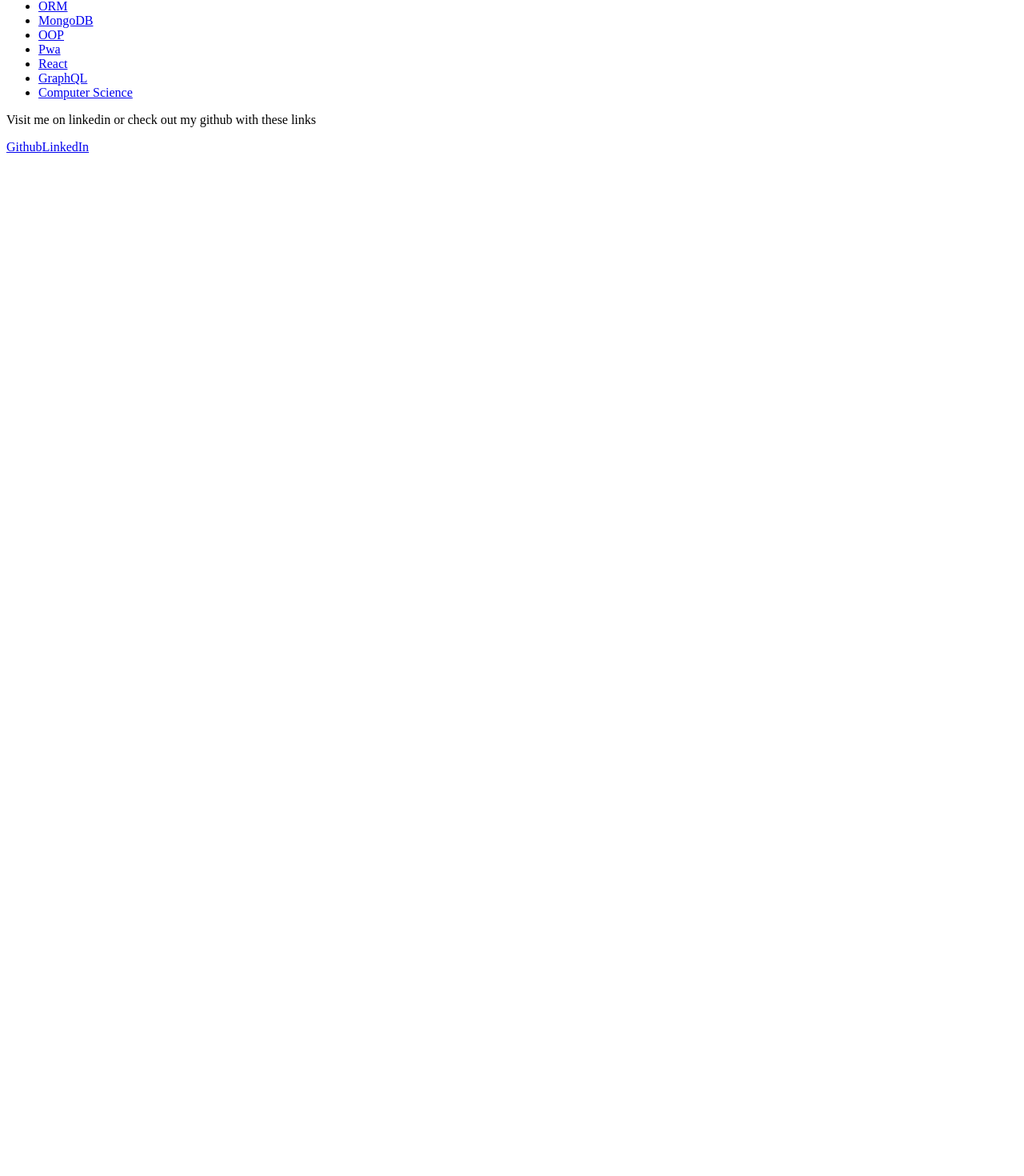
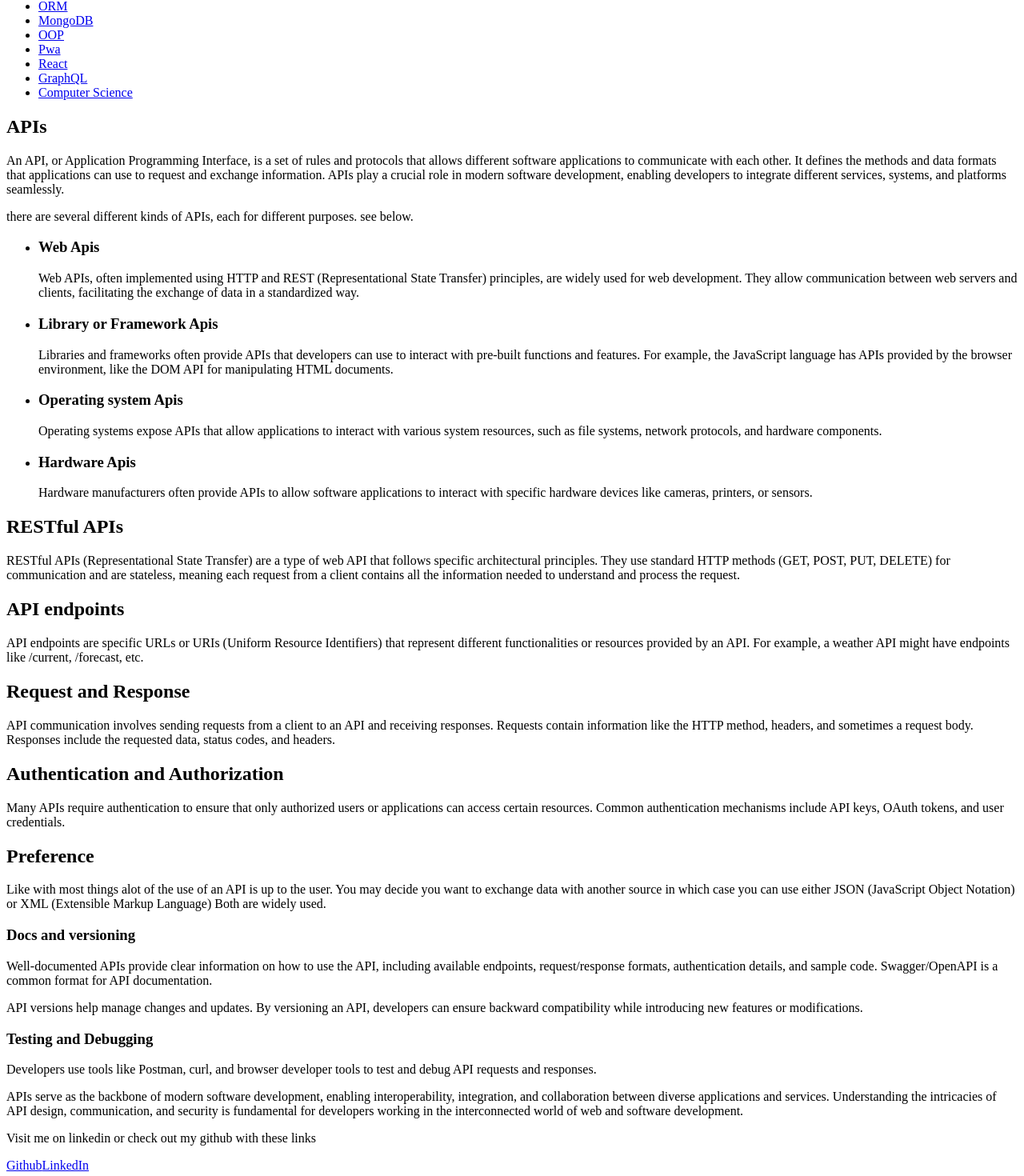
Before and after one commit to figuri/FullyStacked, a React (Vite) app: page /api in a window 1280 px wide. Shown: the part 230-1700 px from the top of the page at 80% size. Before the commit the page ends 800 px from the top, so only its background shows below. Built offline with nearby package versions, Linux system fonts and the light colour scheme.

Commit message:
wrote jsx for api component

```diff
--- a/src/components/pages/Api.jsx
+++ b/src/components/pages/Api.jsx
@@ -1,5 +1,128 @@
-import React from 'react';
+import React from "react";
 
 export default function Api() {
-
+  return (
+    <section>
+      <div>
+        <h1>APIs</h1>
+        <p>
+          An API, or Application Programming Interface, is a set of rules and
+          protocols that allows different software applications to communicate
+          with each other. It defines the methods and data formats that
+          applications can use to request and exchange information. APIs play a
+          crucial role in modern software development, enabling developers to
+          integrate different services, systems, and platforms seamlessly.
+        </p>
+        <p>
+          there are several different kinds of APIs, each for different
+          purposes. see below.
+        </p>
+        <ul>
+          <li>
+            <h3>Web Apis</h3>
+            <p>
+              Web APIs, often implemented using HTTP and REST (Representational
+              State Transfer) principles, are widely used for web development.
+              They allow communication between web servers and clients,
+              facilitating the exchange of data in a standardized way.
+            </p>
+          </li>
+          <li>
+            <h3>Library or Framework Apis</h3>
+            <p>
+              Libraries and frameworks often provide APIs that developers can
+              use to interact with pre-built functions and features. For
+              example, the JavaScript language has APIs provided by the browser
+              environment, like the DOM API for manipulating HTML documents.
+            </p>
+          </li>
+          <li>
+            <h3>Operating system Apis</h3>
+            <p>
+              Operating systems expose APIs that allow applications to interact
+              with various system resources, such as file systems, network
+              protocols, and hardware components.
+            </p>
+          </li>
+          <li>
+            <h3>Hardware Apis</h3>
+            <p>
+              Hardware manufacturers often provide APIs to allow software
+              applications to interact with specific hardware devices like
+              cameras, printers, or sensors.
+            </p>
+          </li>
+        </ul>
+      </div>
+      <article>
+        <div>
+          <h2>RESTful APIs</h2>
+          <p>
+            RESTful APIs (Representational State Transfer) are a type of web API
+            that follows specific architectural principles. They use standard
+            HTTP methods (GET, POST, PUT, DELETE) for communication and are
+            stateless, meaning each request from a client contains all the
+            information needed to understand and process the request.
+          </p>
+        </div>
+        <div>
+          <h2>API endpoints</h2>
+          <p>
+            API endpoints are specific URLs or URIs (Uniform Resource
+            Identifiers) that represent different functionalities or resources
+            provided by an API. For example, a weather API might have endpoints
+            like /current, /forecast, etc.
+          </p>
+        </div>
+        <div>
+          <h2>Request and Response</h2>
+          <p>
+            API communication involves sending requests from a client to an API
+            and receiving responses. Requests contain information like the HTTP
+            method, headers, and sometimes a request body. Responses include the
+            requested data, status codes, and headers.
+          </p>
+        </div>
+        <div>
+          <h2>Authentication and Authorization</h2>
+          <p>
+            Many APIs require authentication to ensure that only authorized
+            users or applications can access certain resources. Common
+            authentication mechanisms include API keys, OAuth tokens, and user
+            credentials.
+          </p>
+        </div>
+        <div>
+          <h2>Preference</h2>
+          <p>
+            {" "}
+            Like with most things alot of the use of an API is up to the user.
+            You may decide you want to exchange data with another source in
+            which case you can use either JSON (JavaScript Object Notation) or
+            XML (Extensible Markup Language) Both are widely used.{" "}
+          </p>
+          <h3>Docs and versioning</h3>
+          <p>
+            Well-documented APIs provide clear information on how to use the
+            API, including available endpoints, request/response formats,
+            authentication details, and sample code. Swagger/OpenAPI is a common
+            format for API documentation.
+          </p>
+          <p>
+            API versions help manage changes and updates. By versioning an API,
+            developers can ensure backward compatibility while introducing new
+            features or modifications.
+          </p>
+          <h3>Testing and Debugging</h3>
+          <p>
+            Developers use tools like Postman, curl, and browser developer tools
+            to test and debug API requests and responses.
+          </p>
+        </div>
+        <aside>
+            <p>APIs serve as the backbone of modern software development, enabling interoperability, integration, and collaboration between diverse applications and services. Understanding the intricacies of API design, communication, and security is fundamental for developers working in the interconnected world of web and software development.</p>
+        </aside>
+      </article>
+    </section>
+  );
 }
```
